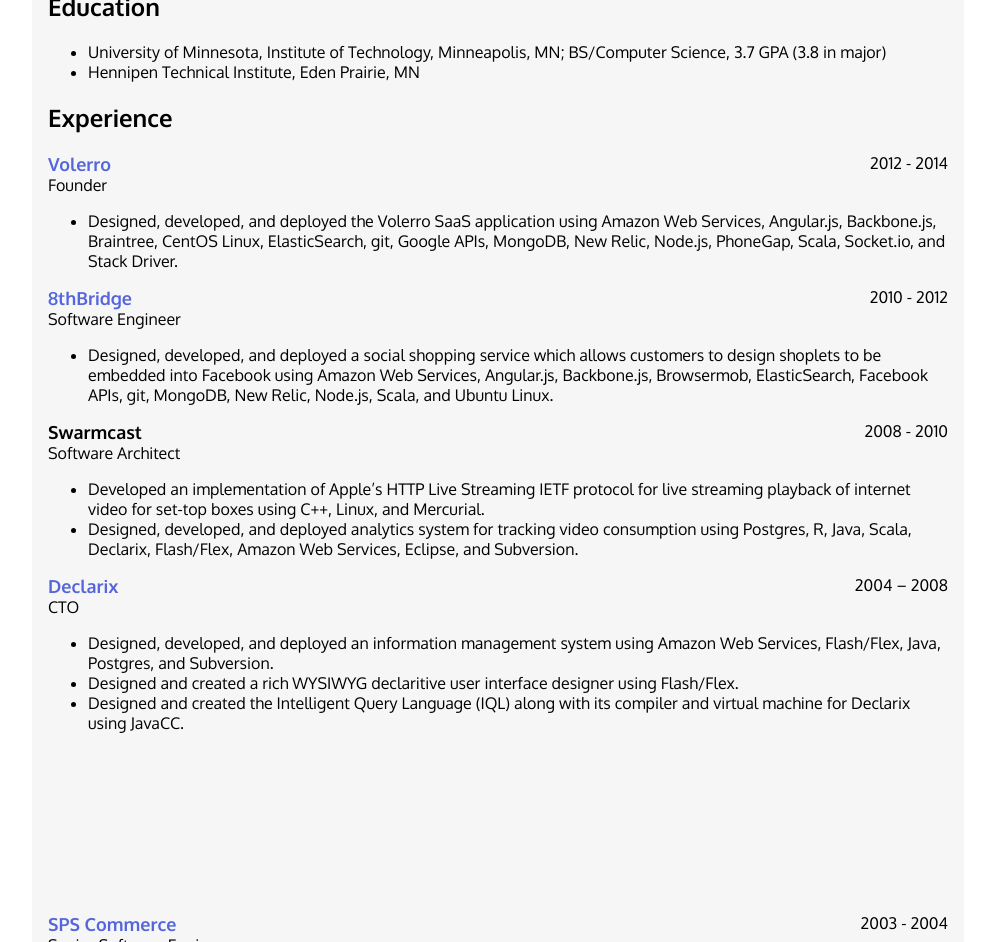
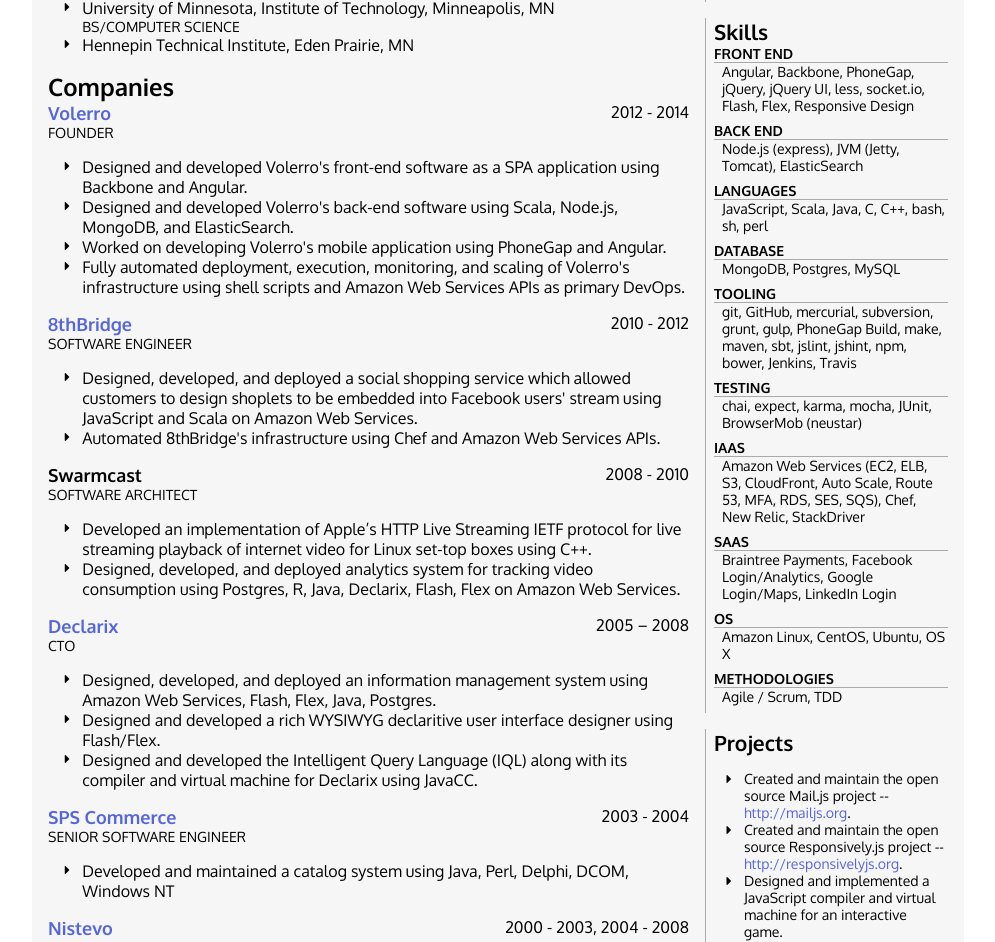
Before and after one commit to dimensia/thalmrast, a plain HTML site: page resume.html in a window 1280 px wide. Shown: the part 166-1108 px from the top of the page, without its empty margins (142-1137 px from the left). Drawn offline with nearby package versions, Linux system fonts and the light colour scheme; files that its build step writes are made by us from their sources.

Commit message:
work on styles

```diff
--- a/resume.html
+++ b/resume.html
@@ -2,7 +2,7 @@
 <html>
  <head>
 
-  <title>Ted Halmrast Doe | Full Stack Software Engineer | ted@dimensiology.com</title>
+  <title>Ted Halmrast | Full Stack Software Engineer | ted@dimensiology.com</title>
   <meta http-equiv="content-type" content="text/html; charset=utf-8" />
 
   <meta name="keywords" content="" />
@@ -18,158 +18,280 @@
 
   <div class="body">
 
-   <h1>Ted Halmrast</h1>
-   <div class="title">Full Stack Software Engineer</div>
+   <div class="contact sidebar">
 
-   <div>
-    <div>
-     <a href="mailto:ted@dimensiology.com">ted@dimensiology.com</a>
-     <div>(612) 747-0329</div>
-    </div>
+    <i class="fa fa-envelope fa-fw"></i>
+    <div><a href="mailto:ted@dimensiology.com">ted@dimensiology.com</a></div>
+
+    <i class="fa fa-map-marker fa-fw"></i>
+    <div>9125 Meadow Place</div>
+    <div>Savage, MN 55378</div>
+
+    <i class="fa fa-phone fa-fw"></i>
+    <div>(612) 747-0329</div>
+
+    <i class="fa fa-github fa-fw"></i>
+    <div><a href="https://github.com/dimensia">github.com/dimensia</a></div>
+
+    <i class="fa fa-linkedin-square fa-fw"></i>
+    <div><a href="https://linkedin.com/in/tedhalmrast/">linkedin.com/in/tedhalmrast/</a></div>
+
    </div>
 
+   <div class="skills sidebar">
+
+    <h2>Skills</h2>
+
+    <h3>Front End</h2>
+    <div>
+     Angular,
+     Backbone,
+     PhoneGap,
+     jQuery, jQuery UI,
+     less,
+     socket.io,
+     Flash, Flex,
+     Responsive Design
+    </div>
+
+    <h3>Back End</h2>
+    <div>
+     Node.js (express),
+     JVM (Jetty, Tomcat),
+     ElasticSearch
+    </div>
+
+    <h3>Languages</h2>
+    <div>
+     JavaScript,
+     Scala,
+     Java,
+     C,
+     C++,
+     bash,
+     sh,
+     perl
+    </div>
+
+    <h3>Database</h2>
+    <div>
+     MongoDB,
+     Postgres,
+     MySQL
+    </div>
+
+    <h3>Tooling</h2>
+    <div>
+     git, GitHub, mercurial, subversion,
+     grunt, gulp, PhoneGap Build, make, maven, sbt,
+     jslint, jshint,
+     npm, bower,
+     Jenkins, Travis
+    </div>
+
+    <h3>Testing</h2>
+    <div>
+     chai, expect, karma, mocha,
+     JUnit, BrowserMob (neustar)
+    </div>
+
+    <h3>IaaS</h2>
+    <div>
+     Amazon Web Services
+      (EC2,
+       ELB,
+       S3,
+       CloudFront,
+       Auto Scale,
+       Route 53,
+       MFA,
+       RDS,
+       SES,
+       SQS),
+     Chef,
+     New Relic,
+     StackDriver
+    </div>
+
+    <h3>SaaS</h2>
+    <div>
+     Braintree Payments,
+     Facebook Login/Analytics,
+     Google Login/Maps,
+     LinkedIn Login
+    </div>
+
+    <h3>OS</h2>
+    <div>
+     Amazon Linux,
+     CentOS,
+     Ubuntu,
+     OS X
+    </div>
+
+    <h3>Methodologies</h2>
+    <div>
+     Agile / Scrum,
+     TDD
+    </div>
+
+   </div>
+
+   <div class="projects sidebar">
+    <h2>Projects</h2>
+
+    <ul class="fa-ul">
+     <li><i class="fa fa-caret-right fa-li"></i>Created and maintain the open source Mail.js project -- <a href="http://mailjs.org">http://mailjs.org</a>.
+     <li><i class="fa fa-caret-right fa-li"></i>Created and maintain the open source Responsively.js project -- <a href="http://responsivelyjs.org">http://responsivelyjs.org</a>.
+     <li><i class="fa fa-caret-right fa-li"></i>Designed and implemented a JavaScript compiler and virtual machine for an interactive game.
+     <li><i class="fa fa-caret-right fa-li"></i>Created a video game and associated micro-OS (to make more memory available) using 250K lines of 65C02 assembly language while in Junior High School.
+    </ul>
+   </div>
+
+   <div class="main">
+
+   <div class="header">
+
+    <h1>Ted Halmrast</h1>
+    <div class="title">Full Stack Software Engineer</div>
+
+    <br class="clear:both">
+   </div>
 
    <h2>Education</h2>
 
-   <ul>
-    <li>University of Minnesota, Institute of Technology, Minneapolis, MN; BS/Computer Science, 3.7 GPA (3.8 in major)
-    <li>Hennipen Technical Institute, Eden Prairie, MN
+   <ul class="fa-ul">
+    <li><i class="fa fa-caret-right fa-li"></i>University of Minnesota, Institute of Technology, Minneapolis, MN<div class="position">BS/Computer Science<span class="hide">, 3.7 GPA (3.8 in major)</span></div>
+    <li><i class="fa fa-caret-right fa-li"></i>Hennepin Technical Institute, Eden Prairie, MN
    </ul>
 
-   <h2>Experience</h2>
+   <h2>Companies</h2>
 
-   <div>
+   <div class="job">
     <div class="time">2012 - 2014</div>
     <div class="company"><a href="http://volerro.com">Volerro</a></div>
     <div class="position">Founder</div>
 
-    <ul>
-	   <li>Designed, developed, and deployed the Volerro SaaS application using Amazon Web Services, Angular.js, Backbone.js, Braintree, CentOS Linux, ElasticSearch, git, Google APIs,
-     MongoDB, New Relic, Node.js, PhoneGap, Scala, Socket.io, and Stack Driver.
+    <ul class="fa-ul">
+     <li><i class="fa fa-caret-right fa-li"></i>Designed and developed Volerro's front-end software as a SPA application using Backbone and Angular.
+     <li><i class="fa fa-caret-right fa-li"></i>Designed and developed Volerro's back-end software using Scala, Node.js, MongoDB, and ElasticSearch.
+     <li><i class="fa fa-caret-right fa-li"></i>Worked on developing Volerro's mobile application using PhoneGap and Angular.
+     <li><i class="fa fa-caret-right fa-li"></i>Fully automated deployment, execution, monitoring, and scaling of Volerro's infrastructure using shell scripts and Amazon Web Services APIs as primary DevOps.
     </ul>
    </div>
 
-   <div>
+   <div class="job">
     <div class="time">2010 - 2012</div>
     <div class="company"><a href="http://8thBridge.com">8thBridge</a></div>
     <div class="position">Software Engineer</div>
 
-    <ul>
-	   <li>Designed, developed, and deployed a social shopping service which allows customers to design shoplets to be embedded into Facebook using Amazon Web Services,
-      Angular.js, Backbone.js, Browsermob, ElasticSearch, Facebook APIs, git, MongoDB, New Relic, Node.js, Scala, and Ubuntu Linux.
+    <ul class="fa-ul">
+	   <li><i class="fa fa-caret-right fa-li"></i>Designed, developed, and deployed a social shopping service which allowed customers to design shoplets to be embedded into Facebook users' stream using JavaScript and Scala on Amazon Web Services.
+	   <li><i class="fa fa-caret-right fa-li"></i>Automated 8thBridge's infrastructure using Chef and Amazon Web Services APIs.
     </ul>
    </div>
 
-   <div>
+   <div class="job">
     <div class="time">2008 - 2010</div>
     <div class="company">Swarmcast</div>
     <div class="position">Software Architect</div>
 
-    <ul>
-	   <li>Developed an implementation of Apple’s HTTP Live Streaming IETF protocol for live streaming playback of internet video for set-top boxes using C++, Linux, and Mercurial.
-	   <li>Designed, developed, and deployed analytics system for tracking video consumption using Postgres, R, Java, Scala, Declarix, Flash/Flex, Amazon Web Services, Eclipse, and Subversion.
+    <ul class="fa-ul">
+	   <li><i class="fa fa-caret-right fa-li"></i>Developed an implementation of Apple’s HTTP Live Streaming IETF protocol for live streaming playback of internet video for Linux set-top boxes using C++.
+	   <li><i class="fa fa-caret-right fa-li"></i>Designed, developed, and deployed analytics system for tracking video consumption using Postgres, R, Java, Declarix, Flash, Flex on Amazon Web Services.
     </ul>
    </div>
 
-   <div>
-    <div class="time">2004 – 2008</div>
+   <div class="job">
+    <div class="time">2005 – 2008</div>
     <div class="company"><a href="http://declarix.com">Declarix</a></div>
     <div class="position">CTO</div>
 
-    <ul>
-     <li>Designed, developed, and deployed an information management system using Amazon Web Services, Flash/Flex, Java, Postgres, and Subversion.
-     <li>Designed and created a rich WYSIWYG declaritive user interface designer using Flash/Flex.
-     <li>Designed and created the Intelligent Query Language (IQL) along with its compiler and virtual machine for Declarix using JavaCC.
+    <ul class="fa-ul">
+     <li><i class="fa fa-caret-right fa-li"></i>Designed, developed, and deployed an information management system using Amazon Web Services, Flash, Flex, Java, Postgres.
+     <li><i class="fa fa-caret-right fa-li"></i>Designed and developed a rich WYSIWYG declaritive user interface designer using Flash/Flex.
+     <li><i class="fa fa-caret-right fa-li"></i>Designed and developed the Intelligent Query Language (IQL) along with its compiler and virtual machine for Declarix using JavaCC.
     </ul>
 
    </div>
 
-   <div style="margin-top:180px;"> </div>
+   <div class="break"> </div>
 
-   <div>
+   <div class="job">
     <div class="time">2003 - 2004</div>
     <div class="company"><a href="http://www.spscommerce.com">SPS Commerce</a></div>
     <div class="position">Senior Software Engineer</div>
 
-    <ul>
-     <li>Developed and maintained a catalog system using Java, Perl, Delphi, DCOM, Windows NT
+    <ul class="fa-ul">
+     <li><i class="fa fa-caret-right fa-li"></i>Developed and maintained a catalog system using Java, Perl, Delphi, DCOM, Windows NT
     </ul>
    </div>
 
-   <div>
+   <div class="job">
     <div class="time">2000 - 2003, 2004 - 2008</div>
     <div class="company"><a href="http://www-01.ibm.com/software/commerce/products/nistevo/">Nistevo</a></div>
     <div class="position">Senior Software Engineer</div>
 
-    <ul>
-	   <li>Developed and maintained OLAP reporting system using Java, Oracle, Windows NT, Solaris.
-	   <li>Developed and maintained reports using BRIO, Oracle, and Solaris
-	   <li>Designed, implemented and maintained a four tier enterprise application for a logistics application service provider (ASP) company using Java, Windows NT, Solaris, DHTML, JSPs, Servlets, iPlanet, JServ, Tomcat, Declarative Programming, J2EE, GemStone, CVS, Visual Age for Java, XML, SAX, DOM, JDOM, MySQL, XSL, Oracle, Oracle Discoverer, JDBC, Photoshop, JUnit, Bugzilla
-	   <li>Designed, implemented and maintained an extensive Model 2 web UI framework using Java, DHTML, JSPs, Servlets, iPlanet, Declarative Programming, and J2EE
+    <ul class="fa-ul">
+	   <li><i class="fa fa-caret-right fa-li"></i>Developed and maintained OLAP reporting system using Java, Oracle, Windows NT, Solaris.
+	   <li><i class="fa fa-caret-right fa-li"></i>Developed and maintained reports using BRIO, Oracle, and Solaris
+	   <li><i class="fa fa-caret-right fa-li"></i>Designed, implemented and maintained a four tier enterprise application for a logistics application service provider (ASP) company using Java, Windows NT, Solaris, DHTML, JSPs, Servlets, iPlanet, JServ, Tomcat, Declarative Programming, J2EE, GemStone, CVS, Visual Age for Java, XML, SAX, DOM, JDOM, MySQL, XSL, Oracle, Oracle Discoverer, JDBC, Photoshop, JUnit, Bugzilla
+	   <li><i class="fa fa-caret-right fa-li"></i>Designed, implemented and maintained an extensive Model 2 web UI framework using Java, DHTML, JSPs, Servlets, iPlanet, Declarative Programming, and J2EE
     </ul>
 
    </div>
 
-   <div>
+   <div class="job">
     <div class="time">1997 - 1999</div>
     <div class="company">Information Advantage</div>
     <div class="position">Software Engineer</div>
 
-    <ul>
-     <li>Designed and implemented a CORBA bridge between a proprietary object brokering system and CORBA using Java, C++, Visibroker for Java, Visibroker for C++, Unix
-     <li>Designed and implemented a portable OLAP engine and analysis tool using Java
-     <li>Designed, implemented and maintained parts of the Eureka Portal using Java, XML, SAX, Swing, Visual Cafe, Source Safe, JBuilder, Visual Slickedit, Windows NT, Unix, SQL Server, Oracle, Informix, LDAP, DB2, InstallShield Java Edition, Photoshop
+    <ul class="fa-ul">
+     <li><i class="fa fa-caret-right fa-li"></i>Designed and implemented a CORBA bridge between a proprietary object brokering system and CORBA using Java, C++, Visibroker for Java, Visibroker for C++, Unix
+     <li><i class="fa fa-caret-right fa-li"></i>Designed and implemented a portable OLAP engine and analysis tool using Java
+     <li><i class="fa fa-caret-right fa-li"></i>Designed, implemented and maintained parts of the Eureka Portal using Java, XML, SAX, Swing, Visual Cafe, Source Safe, JBuilder, Visual Slickedit, Windows NT, Unix, SQL Server, Oracle, Informix, LDAP, DB2, InstallShield Java Edition, Photoshop
     </ul>
 
    </div>
 
-   <div style="display:none;">
+   <div class="job hide">
     <div class="time">1996 - 1997</div>
     <div class="company">Brady & Co. Consulting (Bloomington, MN)</div>
     <div class="position">Software Engineer Consultant</div>
 
-    <ul>
-     <li>Designed and implemented an extract, transform, and load (ETL) tool to populate a data warehouse for United Health Care, Inc. from various data sources using C++, HP/UX, SQL, DB/2, Microsoft Access, Unix, Windows
+    <ul class="fa-ul">
+     <li><i class="fa fa-caret-right fa-li"></i>Designed and implemented an extract, transform, and load (ETL) tool to populate a data warehouse for United Health Care, Inc. from various data sources using C++, HP/UX, SQL, DB/2, Microsoft Access, Unix, Windows
     </ul>
 
    </div>
 
-   <div style="display:none;">
+   <div style="job hide">
     <div class="time">1993 - 1996</div>
     <div class="company">Vertical Systems</div>
     <div class="position">Systems Analyst</div>
 
-    <ul>
-     <li>Designed, developed, and maintained the Automated Dispatch Locating System (ADLS) product using C++, Oracle SQL, Watcom SQL, Zinc, RCS, Borland C++, Visual C++, OS/2, and Windows NT.  ADLS is a distributed, portable, wide area online transaction system for the locating industry and has been used at Dakota Electric, Minnegasco, NSP, and Noram Damage Prevention/Noram Energy Corporation, among others.
-     <li>Developed a system to coordinate restoration work done for Minnegasco using C++, Watcom SQL, Zinc, RCS, Borland C++, Visual C++, OS/2, Windows 95, and Windows NT.
-     <li>Designed and developed an object-oriented database library using C++, Netware SQL, Oracle SQL, Watcom SQL, RCS, Borland C++, Visual C++, DOS, OS/2, Windows 95, and Windows NT.  The database library provides generic distributed database functionality and database/operating system independence.
-     <li>Designed and developed the Postmaster product using Java, C++, Zinc, TCP/IP, Racotek Radio Interface, Greenleaf Comm++, RCS, Symantec Cafe, Borland C++, Visual C++, OS/2, and Windows NT.  The Postmaster product provides a routeable, communication medium-independent generic messaging API and engine.
-     <li>Developed transactional systems to track and distribute jobs for Minnegasgo using C, Netware SQL, Paradox Engine, Vermont Views, RCS, Borland C++, and DOS.
+    <ul class="fa-ul">
+     <li><i class="fa fa-caret-right fa-li"></i>Designed, developed, and maintained the Automated Dispatch Locating System (ADLS) product using C++, Oracle SQL, Watcom SQL, Zinc, RCS, Borland C++, Visual C++, OS/2, and Windows NT.  ADLS is a distributed, portable, wide area online transaction system for the locating industry and has been used at Dakota Electric, Minnegasco, NSP, and Noram Damage Prevention/Noram Energy Corporation, among others.
+     <li><i class="fa fa-caret-right fa-li"></i>Developed a system to coordinate restoration work done for Minnegasco using C++, Watcom SQL, Zinc, RCS, Borland C++, Visual C++, OS/2, Windows 95, and Windows NT.
+     <li><i class="fa fa-caret-right fa-li"></i>Designed and developed an object-oriented database library using C++, Netware SQL, Oracle SQL, Watcom SQL, RCS, Borland C++, Visual C++, DOS, OS/2, Windows 95, and Windows NT.  The database library provides generic distributed database functionality and database/operating system independence.
+     <li><i class="fa fa-caret-right fa-li"></i>Designed and developed the Postmaster product using Java, C++, Zinc, TCP/IP, Racotek Radio Interface, Greenleaf Comm++, RCS, Symantec Cafe, Borland C++, Visual C++, OS/2, and Windows NT.  The Postmaster product provides a routeable, communication medium-independent generic messaging API and engine.
+     <li><i class="fa fa-caret-right fa-li"></i>Developed transactional systems to track and distribute jobs for Minnegasgo using C, Netware SQL, Paradox Engine, Vermont Views, RCS, Borland C++, and DOS.
     </ul>
 
    </div>
 
-   <div style="display:none;">
+   <div class="job hide">
     <div class="time">1991 - 1993</div>
     <div class="company">Minnesota Daily (Minneapolis, MN, 612-627-4080)</div>
     <div class="position">Software Engineer</div>
 
-    <ul>
-     <li>Designed and implemented the Minnesota Daily's general ledger, accounts payable, accounts receivable, human resources, credit management, time tracking, scheduling, ad placement, some newspaper layout, and other needs using R:Base SQL, some Ingres, C, DOS, VAX, and Windows 3.0.
+    <ul class="fa-ul">
+     <li><i class="fa fa-caret-right fa-li"></i>Designed and implemented the Minnesota Daily's general ledger, accounts payable, accounts receivable, human resources, credit management, time tracking, scheduling, ad placement, some newspaper layout, and other needs using R:Base SQL, some Ingres, C, DOS, VAX, and Windows 3.0.
     </ul>
 
    </div>
 
-   <div>
-    <div class="company">Independent Projects</div>
-
-    <ul>
-     <li>Created and maintain the open source Mail.js project -- <a href="http://mailjs.org">http://mailjs.org</a>.
-     <li>Created and maintain the open source Responsively.js project -- <a href="http://responsivelyjs.org">http://responsivelyjs.org</a>.
-     <li>Designed and implemented a JavaScript compiler and virtual machine for an interactive game.
-    </ul>
-   </div>
-
+  </div>
   </div>
 
  </body>
--- /dev/null
+++ b/resume.less
@@ -0,0 +1,108 @@
+
+@rightWidth: 234px;
+
+body {
+  font-family: Oxygen, sans-serif;
+  font-size: 16px;
+}
+
+.hide {
+  display: none;
+}
+
+.header {
+}
+
+h1, h2, h3 {
+  margin: 0;
+}
+
+h1 {
+  font-size: 36px;
+}
+
+ul {
+  padding-left: 15px;
+}
+
+.sidebar {
+  width: @rightWidth;
+  float: right;
+  clear: right;
+  border-left: 1px solid #aaa;
+  padding: 0 0 0 8px;
+  margin: 16px 0 0 16px;
+}
+
+.contact {
+  margin-top: 0;
+
+  i {
+    float: left;
+    position: relative;
+    top: 2px;
+  }
+
+  div {
+    margin-left: 20px;
+  }
+}
+
+i.fa-caret-right {
+  font-size: 14px;
+  font-weight: normal;
+}
+
+a {
+  color: #5566dd;
+  text-decoration: none;
+}
+
+.body {
+  max-width: 900px;
+  margin: 0 auto;
+  background: #f6f6f6;
+  padding: 16px;
+  border-top: 8px solid #ddd;
+}
+
+.main {
+  // added to get the multiple-levels of float:right to nest properly
+  height:100%;
+  overflow:hidden
+}
+
+.company {
+  font-size: 18px;
+  font-weight: bold;
+}
+
+.position {
+  font-size: 14px;
+  text-transform: uppercase;
+}
+
+.time {
+  float: right;
+}
+
+.skills, .projects {
+  font-size: 14px;
+
+  h3 {
+    font-size: 14px;
+    border-bottom: 1px solid #aaa;
+    text-transform: uppercase;
+  }
+
+  div {
+    padding: 0 0 8px 8px;
+  }
+}
+
+@media print {
+  .break {
+    margin-top: 180px;
+  }
+
+}
```
Also changed, not shown: gulpfile.js (added, +26 -0 lines), resume.css (deleted).
